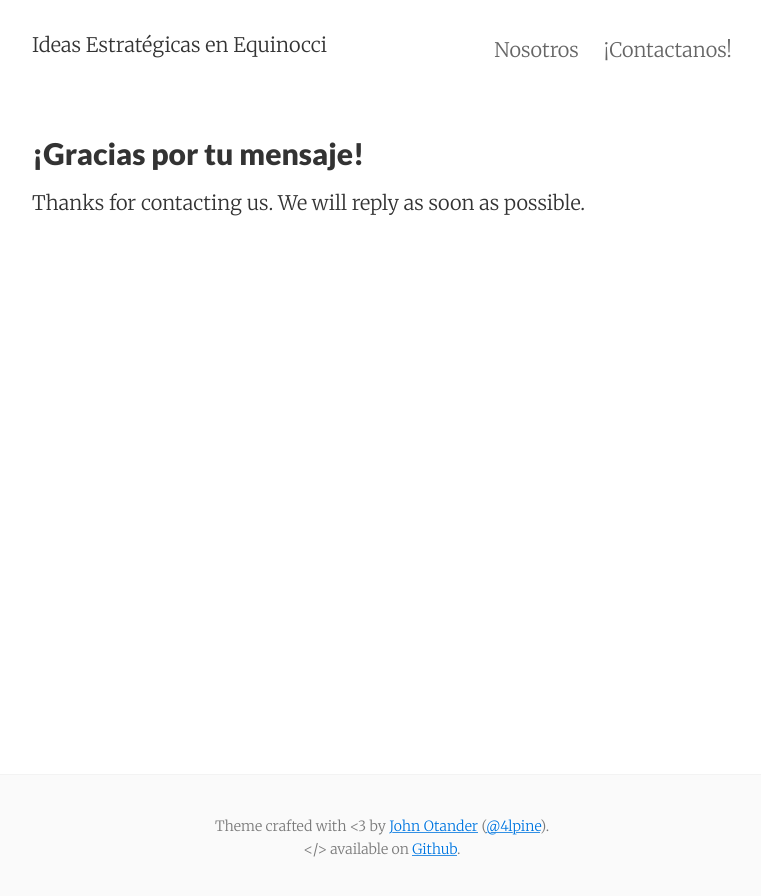
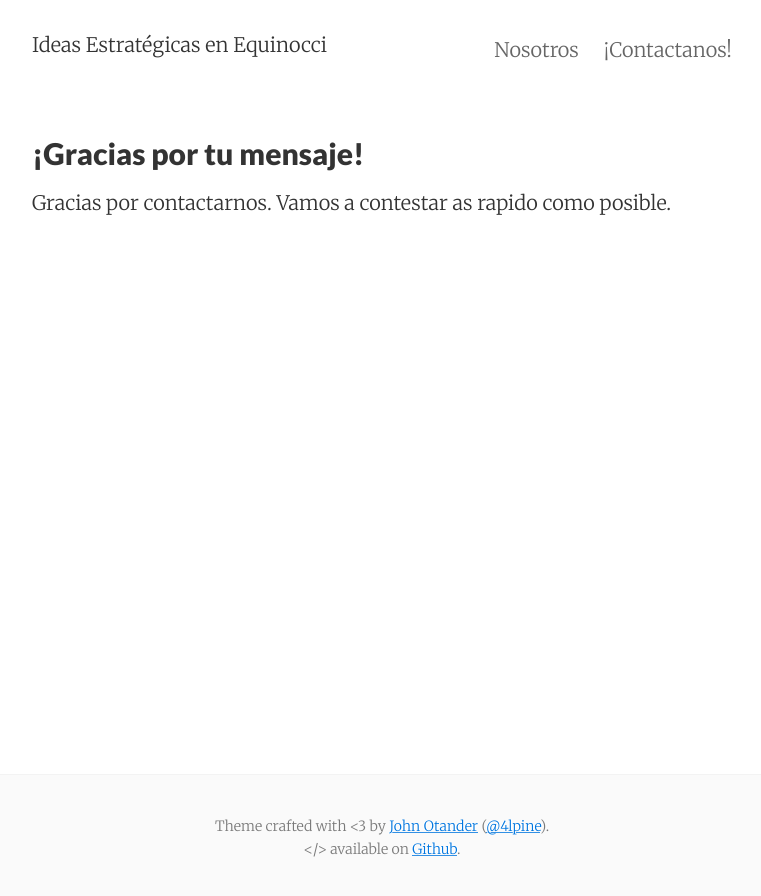
Before and after one commit to mortjac/equi, a Jekyll site: the page built from thanks.md, in a window 1280 px wide. Shown: the top 896 px of the page, without its empty margins (258-1019 px from the left). Built offline with Jekyll 4.4.1, drawn with Linux system fonts in a browser that asks for light colours; nearby versions of some CDN libraries.

Commit message:
Update config.yml
Thanks message traduced to Spanish

```diff
--- a/_config.yml
+++ b/_config.yml
@@ -94,7 +94,7 @@ text:
       sending:  'sending..'
       sent:     'Message sent!'
       error:    'Error!'
-  thanks: 'Thanks for contacting us. We will reply as soon as possible.'
+  thanks: 'Gracias por contactarnos. Vamos a contestar as rapido como posible.'
   og_locale: 'en_US'
 
 # Build settings
```
